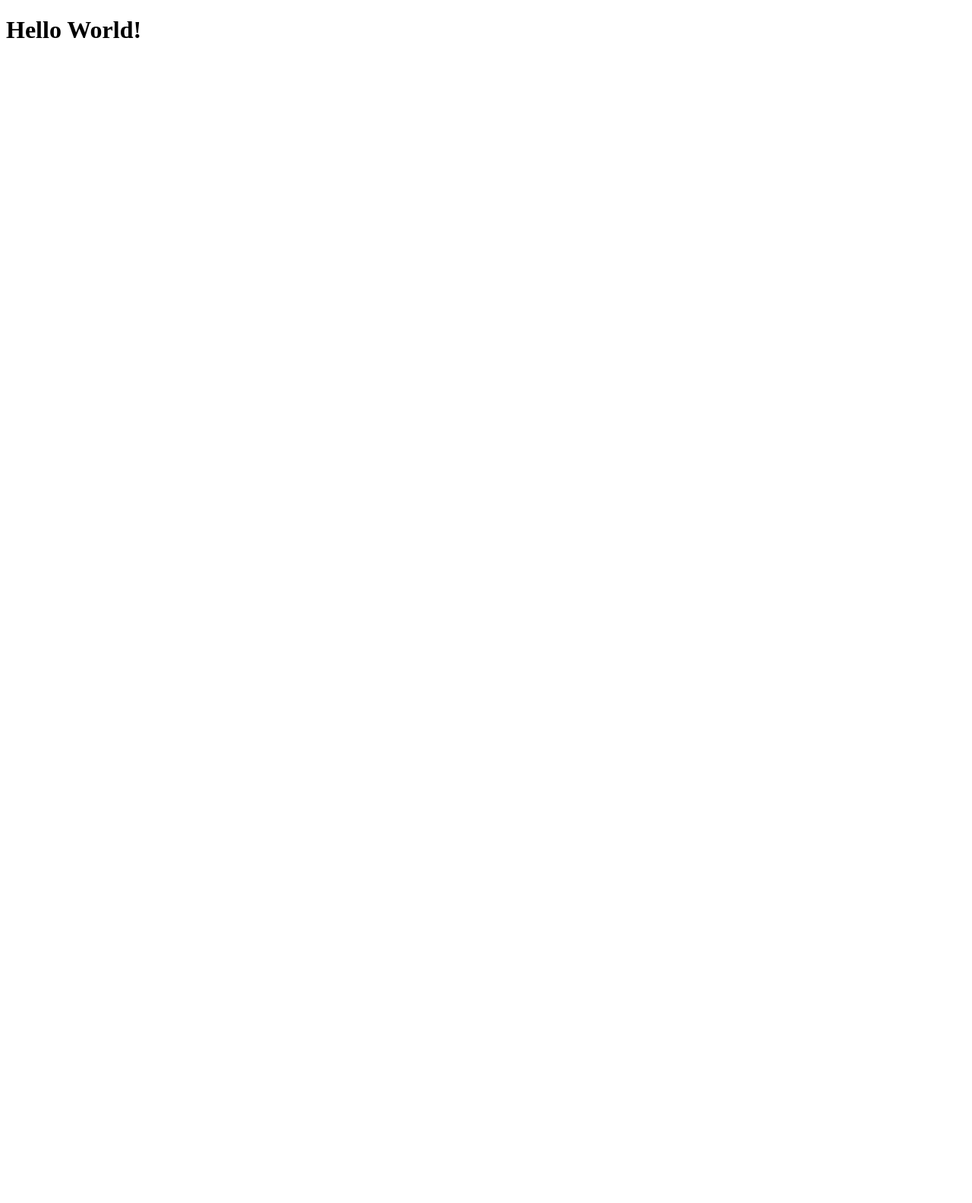
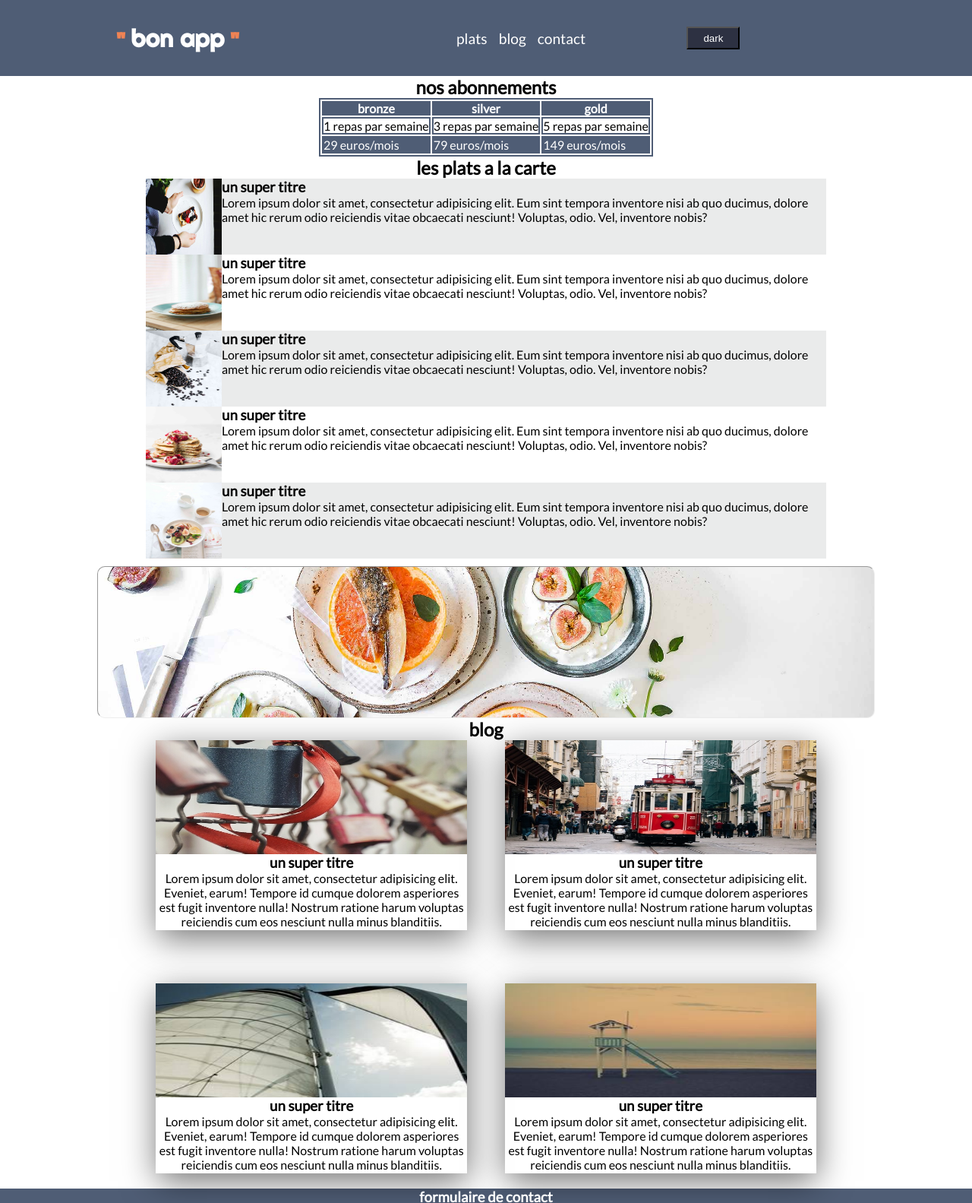
Before and after one commit to Cannellespeculos/Bon-app, a website: page index.html in a window 1280 px wide. Shown: the top 1583 px of the page at 76% size. Before the commit the page ends 800 px from the top, so only its background shows below. Drawn offline with Linux system fonts and the light colour scheme.

Commit message:
end of the project

```diff
--- a/index.html
+++ b/index.html
@@ -1,15 +1,180 @@
 <!DOCTYPE html>
-<html lang="fr">
+<html lang="zxx">
+
 <head>
   <meta charset="UTF-8">
   <link rel="icon" type="image/svg+xml" href="/vite.svg">
   <meta name="viewport" content="width=device-width, initial-scale=1.0">
-    <!-- link css here only when ccs is not imported in js yet -->
-    <!-- <link rel="stylesheet" href="/css/style.css"> -->
-    <title>Hello</title>
+  <meta name="description" content="bonne appetit">
+  <link rel="stylesheet" href="style.css">
+  <title>Bon app</title>
 </head>
+
 <body>
-    <h1>Hello World!</h1>
-    <!-- <script src="./js/app.js" type="module"></script> -->
+  <header>
+    <h1>bon app</h1>
+    <nav>
+      <ul>
+        <li><a href="#first-section">plats</a></li>
+        <li><a href="#second-section">blog</a></li>
+        <li><a href="#form">contact</a></li>
+      </ul>
+      <button>dark</button>
+    </nav>
+  </header>
+
+  <main>
+    <section>
+      <h2 class="center">nos abonnements</h2>
+      <table>
+        <thead>
+          <tr>
+            <th>bronze</th>
+            <th>silver</th>
+            <th>gold</th>
+          </tr>
+        </thead>
+
+        <tbody>
+          <tr>
+            <td>1 repas par semaine</td>
+            <td>3 repas par semaine</td>
+            <td>5 repas par semaine</td>
+          </tr>
+        </tbody>
+
+        <tfoot>
+          <tr>
+            <td>29 euros/mois</td>
+            <td>79 euros/mois</td>
+            <td>149 euros/mois</td>
+          </tr>
+        </tfoot>
+      </table>
+    </section>
+
+    <section class="--section-one" id="first-section">
+      <h2 class="center">les plats a la carte</h2>
+      <article class="--bg-grey">
+        <img src="img-01.jpg" alt="première image">
+        <h3>un super titre</h3>
+        <p>Lorem ipsum dolor sit amet, consectetur adipisicing elit. Eum sint tempora inventore nisi ab quo ducimus,
+          dolore amet hic rerum odio reiciendis vitae obcaecati nesciunt! Voluptas, odio. Vel, inventore nobis?</p>
+      </article>
+
+      <article>
+        <img src="img-02.jpg" alt="deuxième image">
+        <h3>un super titre</h3>
+        <p>Lorem ipsum dolor sit amet, consectetur adipisicing elit. Eum sint tempora inventore nisi ab quo ducimus,
+          dolore amet hic rerum odio reiciendis vitae obcaecati nesciunt! Voluptas, odio. Vel, inventore nobis?</p>
+      </article>
+
+      <article class="--bg-grey">
+        <img src="img-03.jpg" alt="troisième image">
+        <h3>un super titre</h3>
+        <p>Lorem ipsum dolor sit amet, consectetur adipisicing elit. Eum sint tempora inventore nisi ab quo ducimus,
+          dolore amet hic rerum odio reiciendis vitae obcaecati nesciunt! Voluptas, odio. Vel, inventore nobis?</p>
+      </article>
+
+      <article>
+        <img src="img-04.jpg" alt="quatrième image">
+        <h3>un super titre</h3>
+        <p>Lorem ipsum dolor sit amet, consectetur adipisicing elit. Eum sint tempora inventore nisi ab quo ducimus,
+          dolore amet hic rerum odio reiciendis vitae obcaecati nesciunt! Voluptas, odio. Vel, inventore nobis?</p>
+      </article>
+
+      <article class="--bg-grey">
+        <img src="img-05.jpg" alt="cinquième image">
+        <h3>un super titre</h3>
+        <p>Lorem ipsum dolor sit amet, consectetur adipisicing elit. Eum sint tempora inventore nisi ab quo ducimus,
+          dolore amet hic rerum odio reiciendis vitae obcaecati nesciunt! Voluptas, odio. Vel, inventore nobis?</p>
+      </article>
+    </section>
+
+    <hr>
+    <section class="--section-two" id="second-section">
+      <h2>blog</h2>
+      <div>
+        <article>
+          <img src="pic01.jpg" alt="first picture">
+          <h3>un super titre</h3>
+          <p>Lorem ipsum dolor sit amet, consectetur adipisicing elit. Eveniet, earum! Tempore id cumque dolorem
+            asperiores est fugit inventore nulla! Nostrum ratione harum voluptas reiciendis cum eos nesciunt nulla minus
+            blanditiis.</p>
+        </article>
+
+        <article>
+          <img src="pic02.jpg" alt="second picture">
+          <h3>un super titre</h3>
+          <p>Lorem ipsum dolor sit amet, consectetur adipisicing elit. Eveniet, earum! Tempore id cumque dolorem
+            asperiores est fugit inventore nulla! Nostrum ratione harum voluptas reiciendis cum eos nesciunt nulla minus
+            blanditiis.</p>
+        </article>
+
+        <article>
+          <img src="pic03.jpg" alt="third picture">
+          <h3>un super titre</h3>
+          <p>Lorem ipsum dolor sit amet, consectetur adipisicing elit. Eveniet, earum! Tempore id cumque dolorem
+            asperiores est fugit inventore nulla! Nostrum ratione harum voluptas reiciendis cum eos nesciunt nulla minus
+            blanditiis.</p>
+        </article>
+
+        <article>
+          <img src="pic04.jpg" alt="fourth picture">
+          <h3>un super titre</h3>
+          <p>Lorem ipsum dolor sit amet, consectetur adipisicing elit. Eveniet, earum! Tempore id cumque dolorem
+            asperiores est fugit inventore nulla! Nostrum ratione harum voluptas reiciendis cum eos nesciunt nulla minus
+            blanditiis.</p>
+        </article>
+      </div>
+    </section>
+  </main>
+
+  <footer>
+    <h3 id="form">formulaire de contact</h3>
+    <p>Pour plus de détail vous pouvez consultez notre site <a href="https://www.edenschool.fr/">ici</a></p>
+    <form>
+      <fieldset>
+        <h4>informations de contact</h4>
+        <fieldset>
+          <legend>quel est votre age</legend>
+          <label for="12-14"><input type="radio" checked>12-14</label>
+          <label for="15-17"><input type="radio">15-17</label>
+          <label for="18-19"><input type="radio">18-19</label>
+        </fieldset>
+        <label>name :<input type="text"></label><br>
+        <label>email :<input type="email"></label>
+      </fieldset>
+
+      <fieldset>
+        <h4>votre jeu préféré</h4>
+
+        <label>choisissez une console :<select name="consoles">
+            <option disabled>--choisissez une console--</option>
+            <option>ps4</option>
+            <option>xbox</option>
+            <option>switch</option>
+          </select>
+        </label><br>
+
+        <label>choisissez un jeu :<select name="games" placeholder="--choisissez une console--">
+            <option disabled>--choisissez un jeu--</option>
+            <option>resident evil</option>
+            <option>silent hill</option>
+            <option>phasmophobia</option>
+          </select>
+        </label>
+      </fieldset>
+
+      <fieldset>
+        <h4>votre message</h4>
+        <textarea cols="30" rows="5" placeholder="Saisissez votre message"></textarea>
+        <label>cryptage du message<input type="password"></label>
+      </fieldset>
+      <button type="submit">Envoyer</button>
+    </form>
+
+  </footer>
 </body>
+
 </html>
--- /dev/null
+++ b/style.css
@@ -0,0 +1,260 @@
+@import url('https://fonts.googleapis.com/css2?family=Lato&family=Righteous&display=swap');
+
+:root {
+    --bg-dark: #2d3142;
+    --bg-dark-blue: #4f5d75;
+    --bg-grey: #bfc0c0;
+    --bg-white-grey: #eaebeb;
+    --bg-orange: #ef8354;
+    --bg-white: #ffff;
+}
+
+* {
+    margin: 0;
+    padding: 0;
+    box-sizing: border-box;
+}
+
+body {
+    width: 100vw;
+    height: 100vh;
+    font-family: 'Lato', sans-serif;
+}
+
+header {
+    display: flex;
+    width: 100%;
+    height: 70px;
+    align-items: center;
+    justify-content: space-around;
+    background-color: var(--bg-dark-blue);
+
+}
+
+nav {
+    display: flex;
+    flex-direction: row;
+    align-items: center;
+    justify-content: space-evenly;
+    width: 50%;
+}
+
+main {
+    display: flex;
+    flex-direction: column;
+    align-items: center;
+}
+
+h1 {
+    position: relative;
+    color: var(--bg-white);
+    font-family: 'Righteous', cursive;
+}
+
+h1::after {
+    content: '"';
+    position: absolute;
+    top: 4px;
+    left: 130px;
+    color: var(--bg-orange);
+}
+
+h1::before {
+    content: '"';
+    position: absolute;
+    top: 4px;
+    right: 130px;
+    color: var(--bg-orange);
+}
+
+li {
+
+    list-style: none;
+}
+
+li a {
+    text-decoration: none;
+    color: var(--bg-white);
+}
+
+button {
+    background-color: var(--bg-dark);
+    color: var(--bg-white);
+    width: 70px;
+    height: 30px;
+}
+
+table {
+    border: 2px solid var(--bg-dark-blue);
+}
+
+thead {
+    background-color: var(--bg-dark-blue);
+    color: var(--bg-white);
+}
+
+td {
+    border: 2px solid var(--bg-dark-blue);
+}
+
+tfoot {
+    background-color: var(--bg-dark-blue);
+    color: var(--bg-white);
+}
+
+.--section-one article {
+    width: 70%;
+    height: 100px;
+    overflow: hidden;
+}
+
+.--section-one article img {
+    width: 100px;
+    height: 100%;
+    float: left;
+}
+
+.--section-one {
+    display: flex;
+    flex-direction: column;
+    align-items: center;
+    margin-bottom: 10px;
+}
+
+.--bg-grey {
+    background-color: var(--bg-white-grey);
+}
+
+hr {
+    background-image: url(img-12.jpg);
+    background-attachment: fixed;
+    background-position: center;
+    background-repeat: no-repeat;
+    background-size: cover;
+    height: 200px;
+    border-radius: 10px;
+    width: 80%;
+
+}
+
+section h2 {
+    text-align: center;
+}
+
+.--section-two {
+    display: flex;
+    flex-direction: column;
+    width: 90%;
+}
+
+.--section-two article {
+    display: flex;
+    flex-direction: column;
+    align-items: center;
+    text-align: center;
+    width: 70%;
+    height: 250px;
+    overflow: hidden;
+    margin-bottom: 20px;
+    box-shadow: 1px 11px 42px -1px rgba(0, 0, 0, 0.56);
+    -webkit-box-shadow: 1px 11px 42px -1px rgba(0, 0, 0, 0.56);
+    -moz-box-shadow: 1px 11px 42px -1px rgba(0, 0, 0, 0.56);
+}
+
+.--section-two article img {
+    width: 100%;
+    height: 150px;
+}
+
+footer {
+    display: flex;
+    flex-direction: column;
+    align-items: center;
+    text-align: center;
+    background-color: #4f5d75;
+    color: var(--bg-white);
+
+}
+
+footer a {
+    color: var(--bg-orange);
+}
+
+footer fieldset {
+    display: flex;
+    flex-direction: column;
+    align-items: center;
+    border: none;
+    margin-bottom: 5px;
+}
+
+footer fieldset fieldset {
+    display: flex;
+    flex-direction: row;
+    border: 2px solid var(--bg-white);
+}
+
+footer input {
+    border-radius: 5px;
+    border: none;
+    height: 20px;
+    margin-bottom: 5px;
+}
+
+option {
+    border-radius: 5px;
+    border: none;
+    height: 20px;
+    margin-bottom: 5px;
+}
+
+div {
+    display: flex;
+    flex-direction: column;
+    align-items: center;
+    gap: 10px;
+
+}
+
+@media screen and (min-width: 680px) {
+    header {
+        display: flex;
+        width: 100%;
+        height: 100px;
+        justify-content: space-evenly;
+        background-color: var(--bg-dark-blue);
+    }
+
+    ul {
+        display: flex;
+        gap: 15px;
+        flex-direction: row;
+        font-size: 1.2em;
+    }
+
+    div {
+        display: flex;
+        justify-content: center;
+        flex-direction: row;
+        flex-wrap: wrap;
+        gap: 50px;
+    }
+
+    .--section-two {
+        width: 80%;
+    }
+
+    .--section-two article {
+        width: 40%;
+    }
+
+    button:hover {
+        background-color: var(--bg-orange);
+    }
+
+    li:hover {
+        background-color: #ef8354;
+        padding: 5px 20px;
+        border-radius: 15px;
+    }
+}
```
Also changed, not shown: img-01.jpg (added), img-02.jpg (added), img-03.jpg (added), img-04.jpg (added), img-05.jpg (added), img-12.jpg (added), pic01.jpg (added), pic02.jpg (added), pic03.jpg (added), pic04.jpg (added), pic05.jpg (added), pic06.jpg (added), pic07.jpg (added), pic08.jpg (added), 2 more files. Lines whose indentation alone changed are shown as unchanged.
